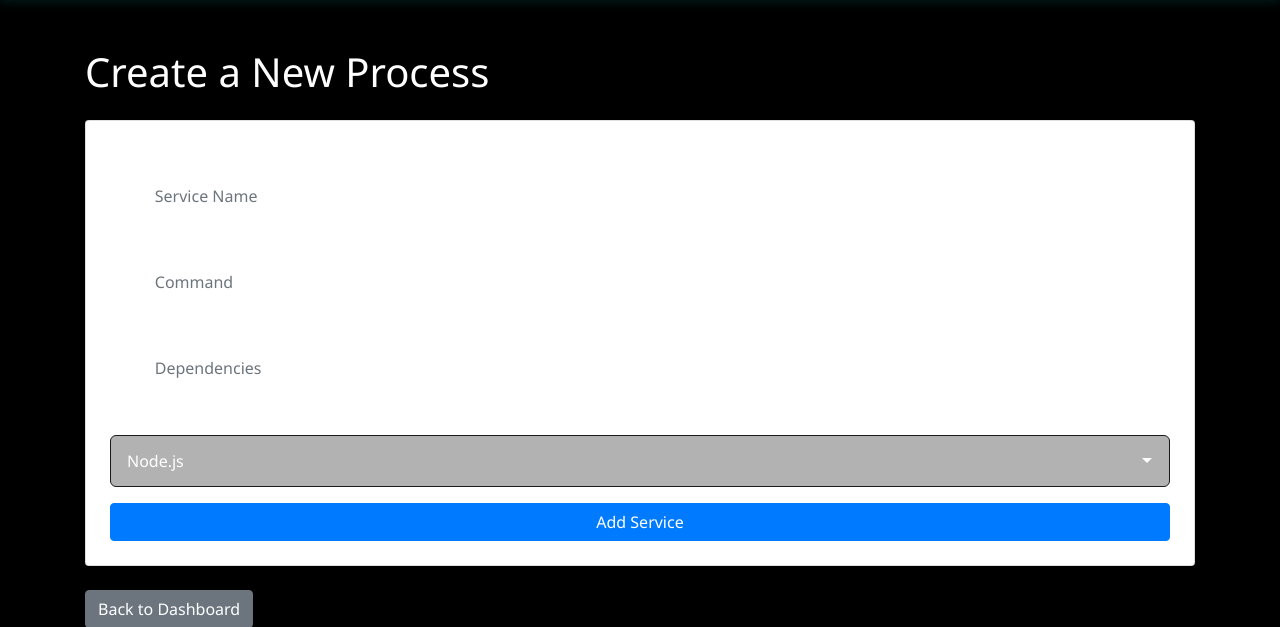
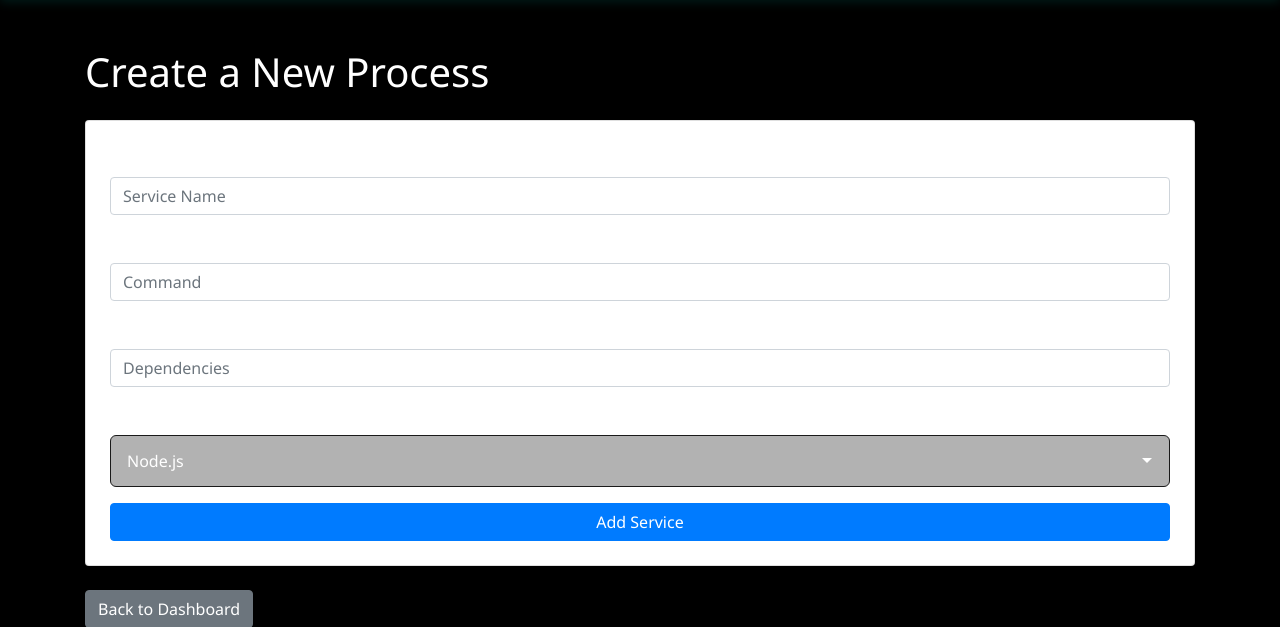
Before and after one commit to tijnndev/server-manager, a Flask app: page /process/create in a window 1280 px wide. Shown: the part 80-707 px from the top of the page. Run offline with Flask 3, Linux system fonts and the light colour scheme; the visitor is signed in with stand-in values (Sample User, id 1); parts of the project's set-up code (start-up, migrations or seed data) failed here and were passed over; some libraries are stand-ins or nearby versions.

Commit message:
Style fix

```diff
--- a/static/css/style.css
+++ b/static/css/style.css
@@ -148,15 +148,14 @@ body.dark-theme {
 
 .form-control {
     background: transparent;
-    border: none;
     color: var(--text-light);
-    padding: 0.8rem 1rem 0.8rem 2.8rem;
 }
 
 .form-control:focus {
     background: transparent;
     color: var(--text-light);
     box-shadow: none;
+    border-color: var(--primary-color);
 }
 
 .btn-login {
```
